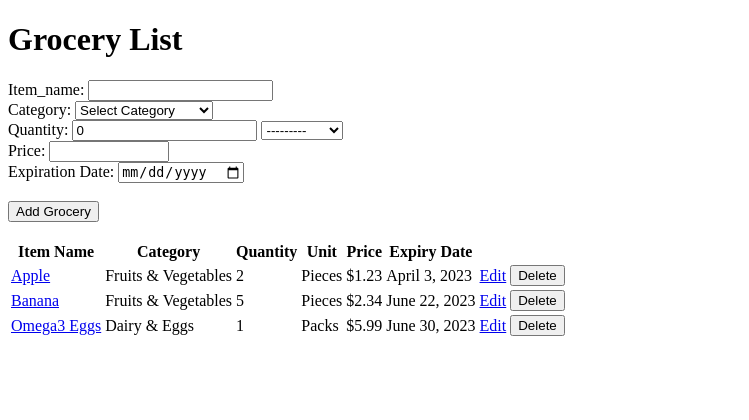
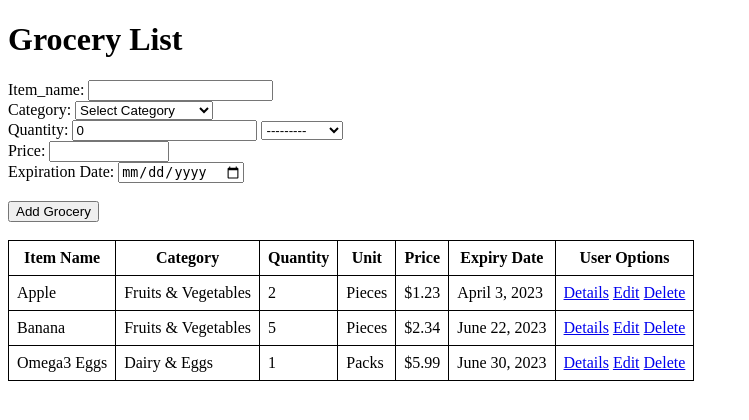
Before and after one commit to chandant9/idogrocery, a Django app: page /grocery/list/ in a window 1280 px wide. Shown: the top 420 px of the page, without its empty margins (0-749 px from the left). Run offline with Django 4.2, Linux system fonts and the light colour scheme; data comes from the database, SQL or seed files in the repository.

Commit message:
added some css styling to the table to add structure

```diff
--- a/grocery_app/grocery/templates/grocery/list.html
+++ b/grocery_app/grocery/templates/grocery/list.html
@@ -5,6 +5,16 @@
     <!-- {{ form.media }} -->
     <meta charset="UTF-8">
     <title>Grocery List</title>
+    <style>
+        table {
+            border-collapse: collapse;
+            width = 100%;
+        }
+        th, td {
+            border: 1px solid black;
+            padding: 8px;
+        }
+    </style>
 </head>
 <body>
     <h1>Grocery List</h1>
@@ -33,6 +43,7 @@
         <br>
         <br>
     </form>
+
     <table>
         <thead>
             <tr>
@@ -42,23 +53,26 @@
                 <th>Unit</th>
                 <th>Price</th>
                 <th>Expiry Date</th>
+                <th>User Options</th>
             </tr>
         </thead>
         <tbody>
             {% for grocery in groceries %}
             <tr>
-                <td><a href="{% url 'grocery_detail' item_id=grocery.id %}">{{ grocery.name }}</a></td>
+                <td>{{ grocery.name }}</td>
                 <td>{{ grocery.get_category_display }}</td>
                 <td>{{ grocery.quantity }}</td>
                 <td>{{ grocery.get_unit_display }}</td>
                 <td>${{ grocery.price }}</td>
                 <td>{{ grocery.expiration_date }}</td>
-                <td><a href="{% url 'grocery_edit' grocery.id %}">Edit</a></td>
                 <td>
-                    <form action="{% url 'grocery_delete' item_id=grocery.id %}" method="POST">
+                    <a href="{% url 'grocery_detail' item_id=grocery.id %}">Details</a>
+                    <a href="{% url 'grocery_edit' item_id=grocery.id %}">Edit</a>
+                    <a href="{% url 'grocery_delete' item_id=grocery.id %}">Delete</a>
+                    <!-- <form action="{% url 'grocery_delete' item_id=grocery.id %}" method="POST">
                         {% csrf_token %}
                         <button type="submit">Delete</button>
-                    </form>
+                    </form> -->
                 </td>
             </tr>
             {% endfor %}
```
